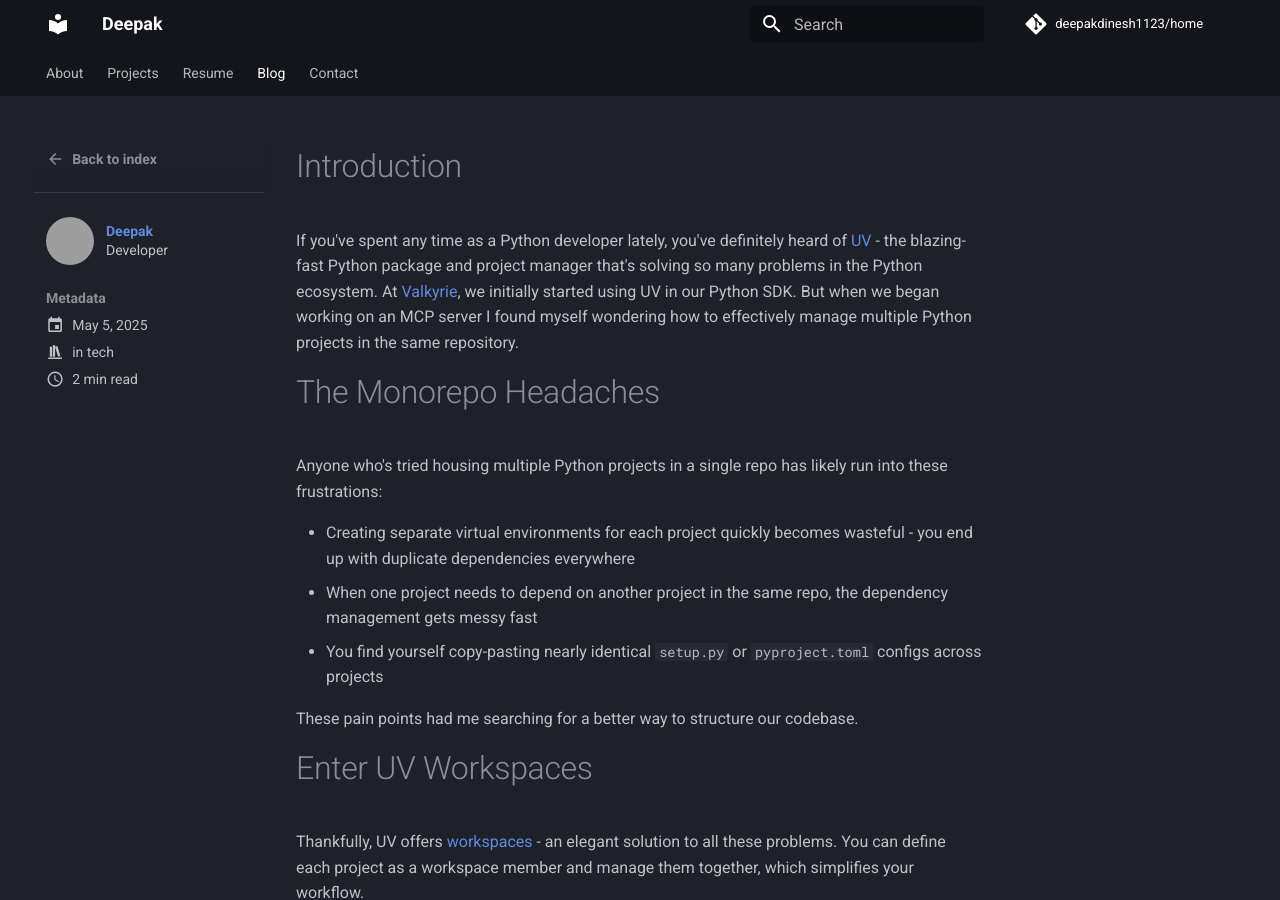
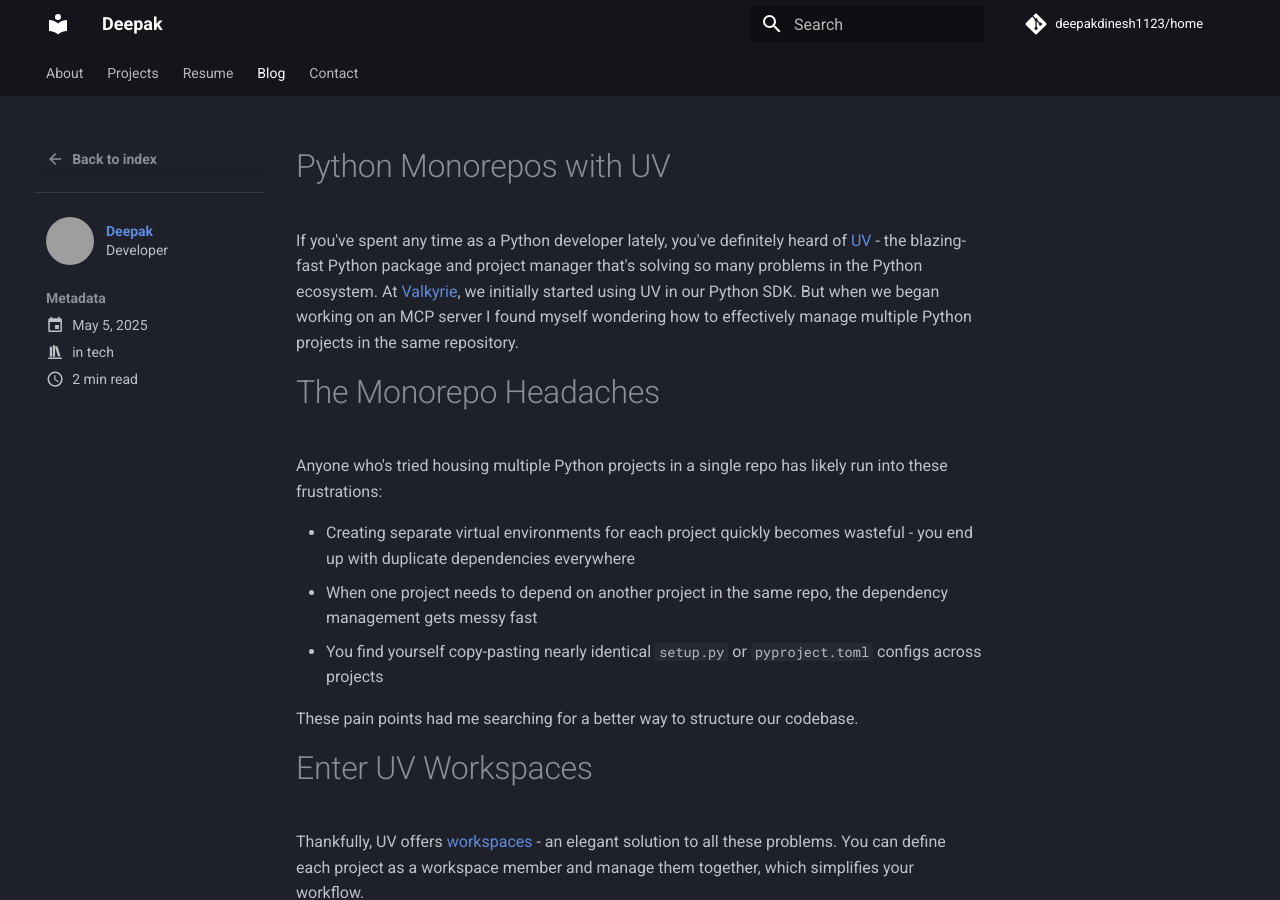
Before and after one commit to deepakdinesh1123/home, an MkDocs documentation site: the page built from docs/blog/posts/uv_workspaces.md, in a window 1280 px wide and 900 px high. Built offline with MkDocs 1.6.1 and Material for MkDocs 9.7.7, drawn with Linux system fonts in a browser that asks for light colours; plug-ins that fetch from the network failed and are left out; comment, search, counter and statistics services are not loaded; grey boxes are pictures that could not be loaded.

Commit message:
change title

```diff
--- a/docs/blog/posts/uv_workspaces.md
+++ b/docs/blog/posts/uv_workspaces.md
@@ -11,7 +11,7 @@
 title: Python Monorepos with UV
 ---
 
-# Introduction
+# Python Monorepos with UV
 
 If you've spent any time as a Python developer lately, you've definitely heard of [UV](https://github.com/astral-sh/uv) - the blazing-fast Python package and project manager that's solving so many problems in the Python ecosystem.
 At [Valkyrie](https://github.com/deepakdinesh1123/valkyrie), we initially started using UV in our Python SDK. But when we began working on an MCP server
```
